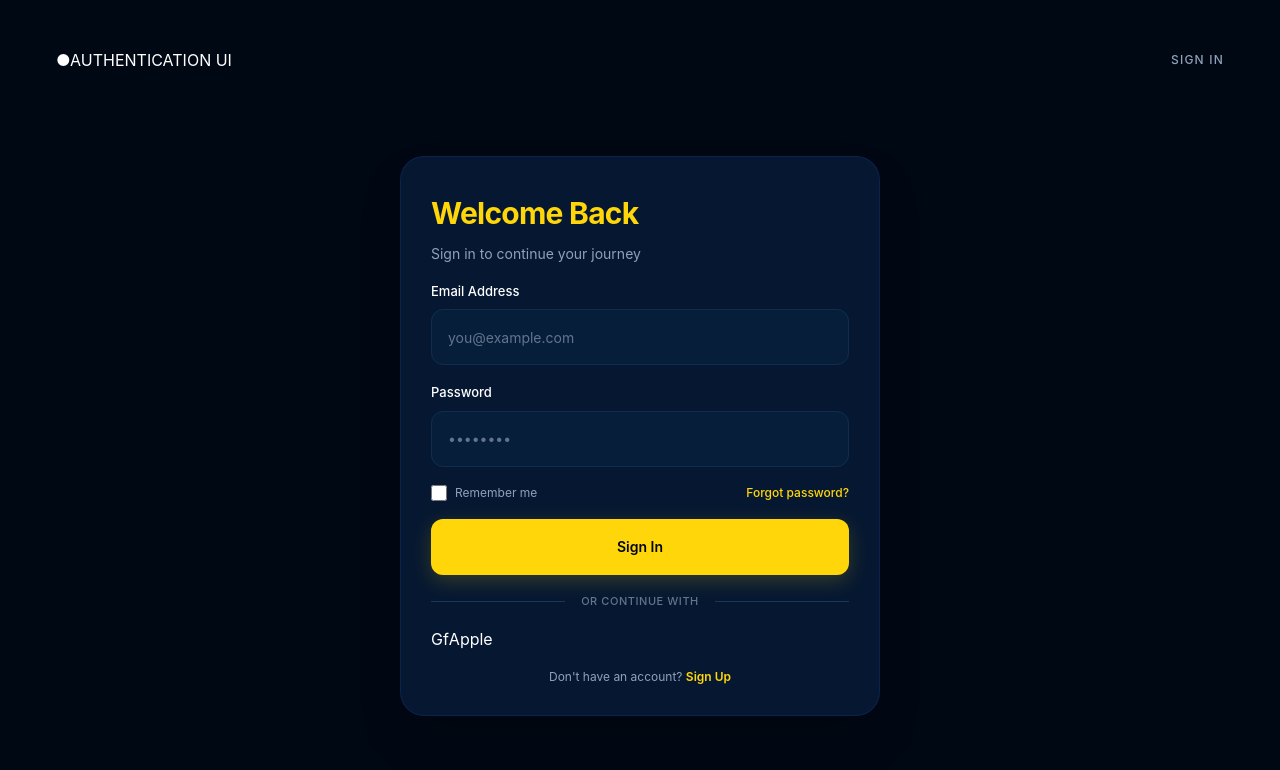
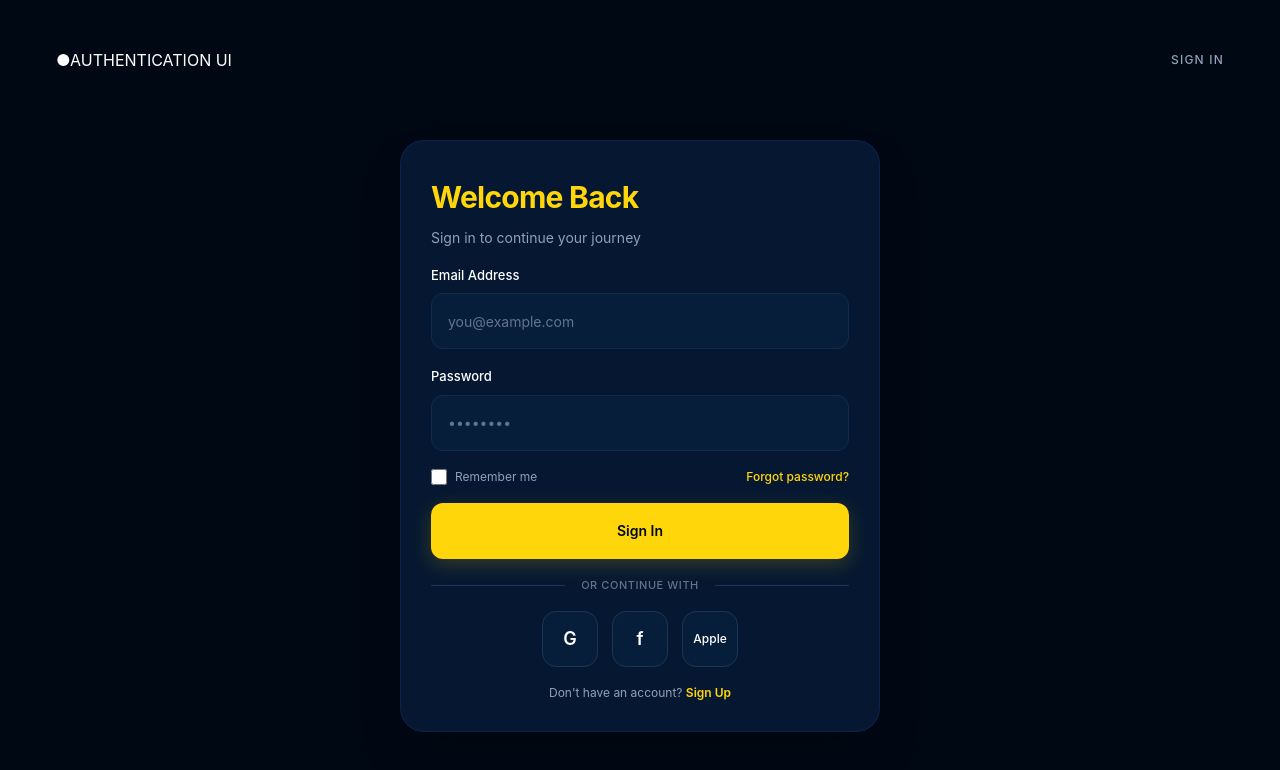
Before and after one commit to wanessags/Authentication-Forms, a React (Vite) app: page / in a window 1280 px wide. Shown: the top 770 px of the page. Built offline with nearby package versions, Linux system fonts and the light colour scheme.

Commit message:
style: estiliza botoes de autenticacao social

```diff
--- a/src/components/auth/SocialLogin.jsx
+++ b/src/components/auth/SocialLogin.jsx
@@ -1,5 +1,5 @@
 
-import SocialButton from "../ui/SocialButton";
+import SocialButton from "../ui/SocialButton.jsx";
 
 export default function SocialLogin() {
   const providers = [
@@ -13,14 +13,18 @@ export default function SocialLogin() {
   };
 
   return (
-    <div>
+    <div className="flex w-full items-center justify-center gap-[14px]">
       {providers.map((provider) => (
         <SocialButton
           key={provider.name}
           provider={provider.name}
           onClick={() => handleSocialLogin(provider.name)}
         >
-          {provider.name === "Apple" ? "Apple" : provider.symbol}
+          {provider.name === "Apple" ? (
+            <span className="text-xs font-medium">Apple</span>
+          ) : (
+            provider.symbol
+          )}
         </SocialButton>
       ))}
     </div>
--- a/src/components/ui/SocialButton.jsx
+++ b/src/components/ui/SocialButton.jsx
@@ -11,6 +11,17 @@ export default function SocialButton({
       onClick={onClick}
       disabled={disabled}
       aria-label={`Continue with ${provider}`}
+      className="
+        flex h-14 w-14 items-center justify-center
+        rounded-[14px] border border-[#1B3555]
+        bg-[#071E3A] text-lg font-semibold text-white
+        transition-all duration-200
+        hover:border-[#FFD60A] hover:bg-[#102B4B]
+        focus-visible:outline-2 focus-visible:outline-offset-2
+        focus-visible:outline-[#FFD60A]
+        active:scale-95
+        disabled:cursor-not-allowed disabled:opacity-50
+      "
     >
       {children}
     </button>
```
Lines whose indentation alone changed are shown as unchanged.
